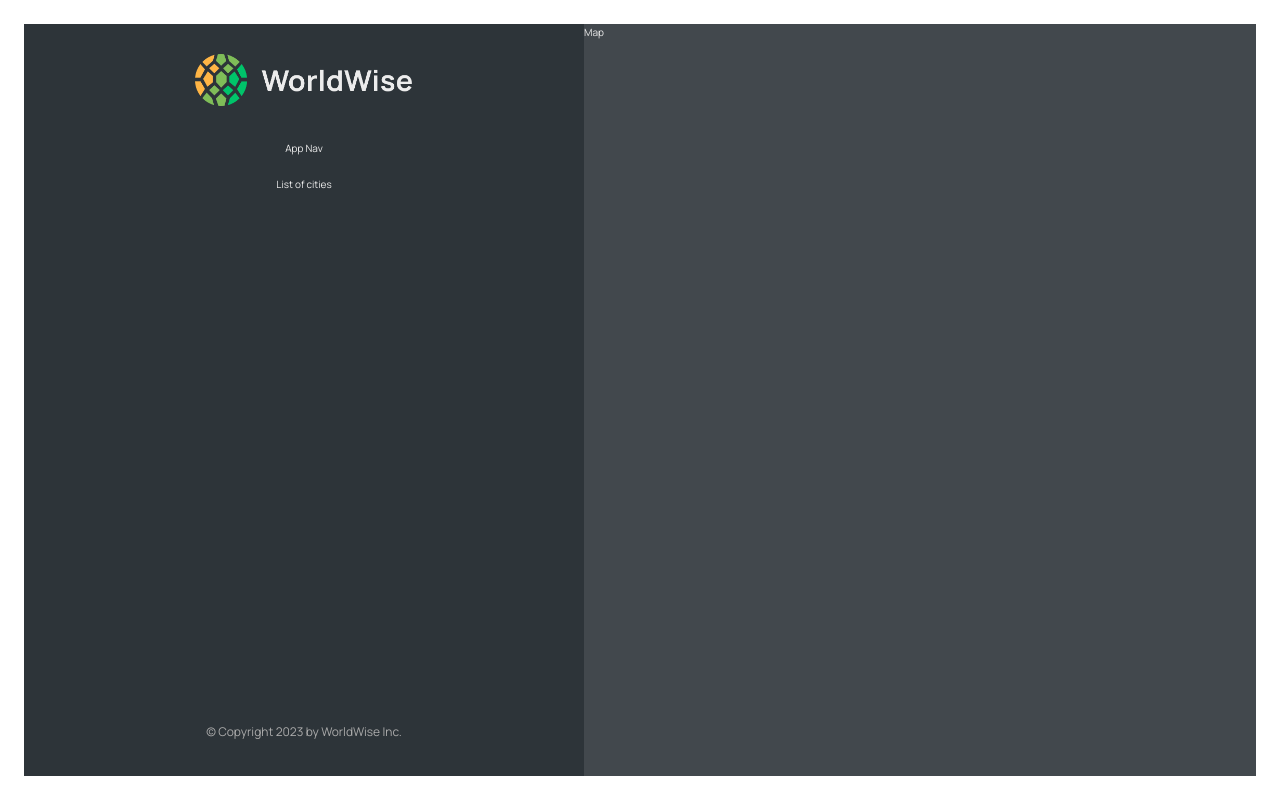
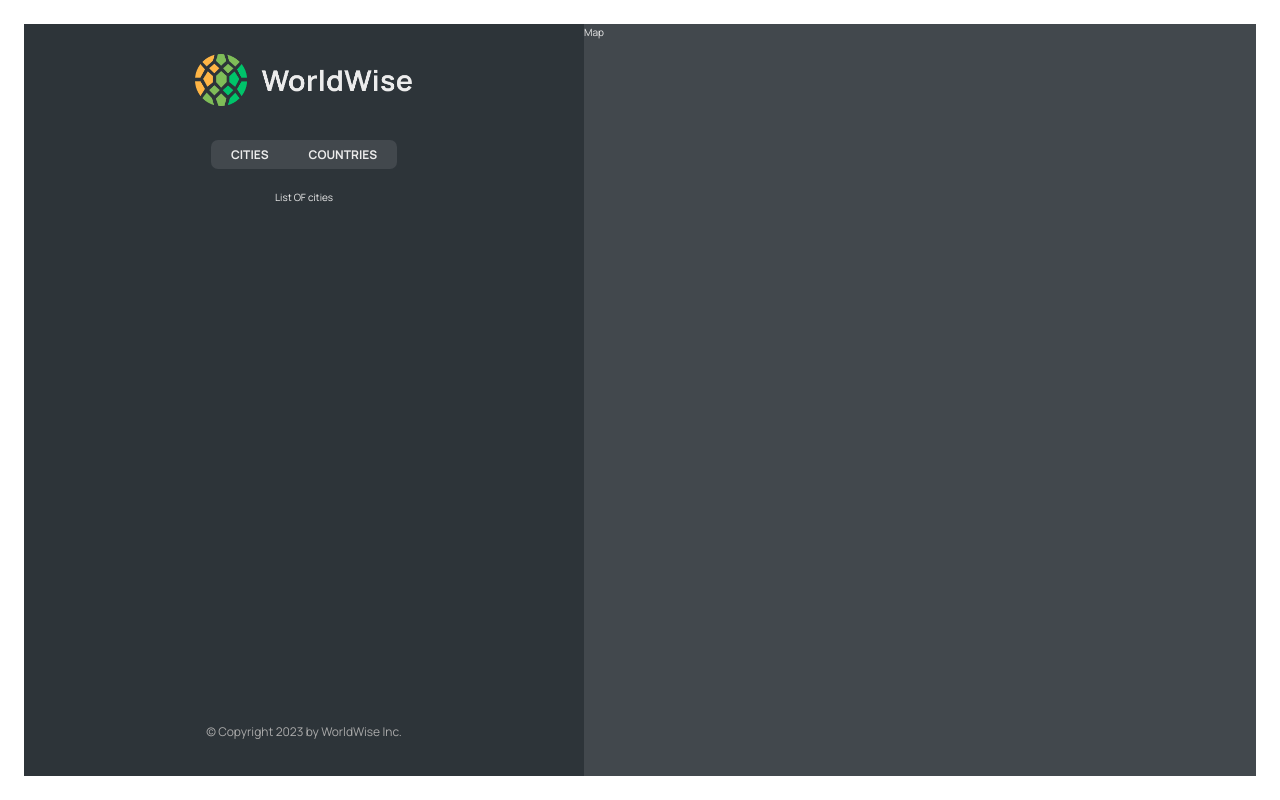
Before and after one commit to ahsanhd/World-Wise, a React (Vite) app: page /app in a window 1280 px wide. Built offline with nearby package versions, Linux system fonts and the light colour scheme.

Commit message:
feature: Nested Routing and Index Routing

```diff
--- a/src/App.jsx
+++ b/src/App.jsx
@@ -11,11 +11,16 @@
     <>
       <BrowserRouter>
         <Routes>
-          <Route path="/" element={<Homepage />} />
+          <Route index element={<Homepage />} />
           <Route path="pricing" element={<Pricing />} />
           <Route path="product" element={<Product />} />
           <Route path="login" element={<Login />} />
-          <Route path="app" element={<AppLayout />} />
+          <Route path="app" element={<AppLayout />}>
+            <Route index element={<p>List OF cities</p>} />
+            <Route path="cities" element={<p>List Of Cities</p>} />
+            <Route path="countries" element={<p>List Of COUNTRIES</p>} />
+            <Route path="form" element={<p>FORM</p>} />
+          </Route>
           <Route path="*" element={<PageNotFound />} />
         </Routes>
       </BrowserRouter>
--- a/src/components/AppNav.jsx
+++ b/src/components/AppNav.jsx
@@ -1,7 +1,19 @@
+import { NavLink } from "react-router-dom";
 import styles from "./AppNav.module.css";
 
 function AppNav() {
-  return <nav className={styles.nav}>App Nav</nav>;
+  return (
+    <nav className={styles.nav}>
+      <ul>
+        <li>
+          <NavLink to="cities">Cities</NavLink>
+        </li>
+        <li>
+          <NavLink to="countries">Countries</NavLink>
+        </li>
+      </ul>
+    </nav>
+  );
 }
 
 export default AppNav;
--- a/src/components/Sidebar.jsx
+++ b/src/components/Sidebar.jsx
@@ -1,3 +1,4 @@
+import { Outlet } from "react-router-dom";
 import AppNav from "./AppNav";
 import Logo from "./Logo";
 import styles from "./Sidebar.module.css";
@@ -6,7 +7,7 @@
     <div className={styles.sidebar}>
       <Logo />
       <AppNav />
-      <p>List of cities</p>
+      <Outlet />
       <footer className={styles.footer}>
         <p className={styles.copyright}>
           &copy; Copyright {new Date().getFullYear()} by WorldWise Inc.
```
